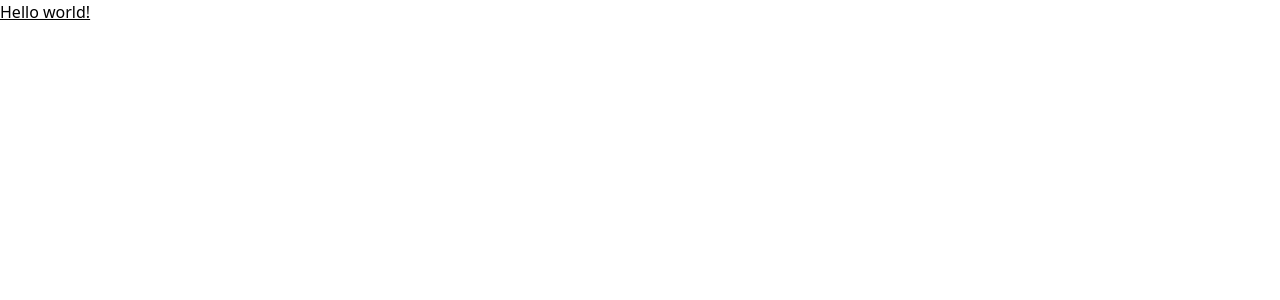
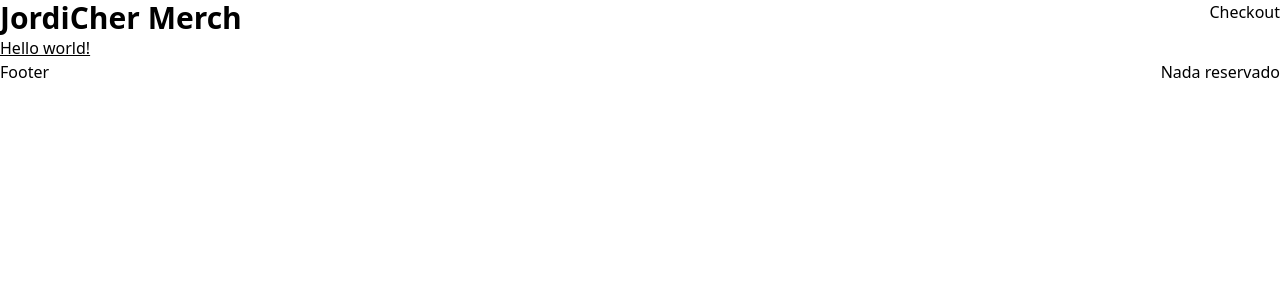
Before and after one commit to jordicher/react-vite-tw-merch, a React (Vite) app: page / in a window 1280 px wide. Shown: the top 300 px of the page. Built offline with nearby package versions, Linux system fonts and the light colour scheme.

Commit message:
layout files

```diff
--- a/package.json
+++ b/package.json
@@ -9,6 +9,7 @@
     "prepare": "husky install"
   },
   "dependencies": {
+    "prop-types": "^15.8.1",
     "react": "^17.0.2",
     "react-dom": "^17.0.2",
     "react-router-dom": "^6.2.1"
--- a/src/App.jsx
+++ /dev/null
@@ -1,25 +0,0 @@
-import React from 'react'
-import { BrowserRouter, Route, Routes } from 'react-router-dom'
-import Checkout from './containers/Checkout'
-import Home from './containers/Home'
-import Information from './containers/Information'
-import NotFound from './containers/NotFound'
-import Payment from './containers/Payment'
-import Success from './containers/Success'
-
-function App() {
-  return (
-    <BrowserRouter>
-      <Routes>
-        <Route path="/" element={<Home />} />
-        <Route path="checkout" element={<Checkout />} />
-        <Route path="checkout/information" element={<Information />} />
-        <Route path="checkout/payment" element={<Payment />} />
-        <Route path="checkout/success" element={<Success />} />
-        <Route path="*" element={<NotFound />} />
-      </Routes>
-    </BrowserRouter>
-  )
-}
-
-export default App
--- /dev/null
+++ b/src/components/Footer.jsx
@@ -0,0 +1,12 @@
+import React from 'react'
+
+function Footer() {
+  return (
+    <footer className="flex justify-between">
+      <p>Footer</p>
+      <p>Nada reservado</p>
+    </footer>
+  )
+}
+
+export default Footer
--- /dev/null
+++ b/src/components/Header.jsx
@@ -0,0 +1,12 @@
+import React from 'react'
+
+function Header() {
+  return (
+    <header className="flex justify-between">
+      <h1 className="text-3xl font-bold">JordiCher Merch</h1>
+      <div>Checkout</div>
+    </header>
+  )
+}
+
+export default Header
--- /dev/null
+++ b/src/components/Layout.jsx
@@ -0,0 +1,18 @@
+import PropTypes from 'prop-types'
+import React from 'react'
+import Footer from './Footer'
+import Header from './Header'
+
+function Layout({ children }) {
+  return (
+    <div className="container mx-auto">
+      <Header />
+      {children}
+      <Footer />
+    </div>
+  )
+}
+
+export default Layout
+
+Layout.propTypes = { children: PropTypes.node.isRequired }
--- a/src/main.jsx
+++ b/src/main.jsx
@@ -1,7 +1,7 @@
 import React from 'react'
 import ReactDOM from 'react-dom'
-import App from './App'
 import './index.css'
+import App from './routes/App'
 
 const rootElement = document.getElementById('root')
 ReactDOM.render(<App />, rootElement)
--- /dev/null
+++ b/src/routes/App.jsx
@@ -0,0 +1,28 @@
+import React from 'react'
+import { BrowserRouter, Route, Routes } from 'react-router-dom'
+import Layout from '../components/Layout'
+import Checkout from '../containers/Checkout'
+import Home from '../containers/Home'
+import Information from '../containers/Information'
+import NotFound from '../containers/NotFound'
+import Payment from '../containers/Payment'
+import Success from '../containers/Success'
+
+function App() {
+  return (
+    <Layout>
+      <BrowserRouter>
+        <Routes>
+          <Route path="/" element={<Home />} />
+          <Route path="checkout" element={<Checkout />} />
+          <Route path="checkout/information" element={<Information />} />
+          <Route path="checkout/payment" element={<Payment />} />
+          <Route path="checkout/success" element={<Success />} />
+          <Route path="*" element={<NotFound />} />
+        </Routes>
+      </BrowserRouter>
+    </Layout>
+  )
+}
+
+export default App
```
Also changed, not shown: src/initialState.js (added), 1 other file (tests, documents, lock files or other folders).
